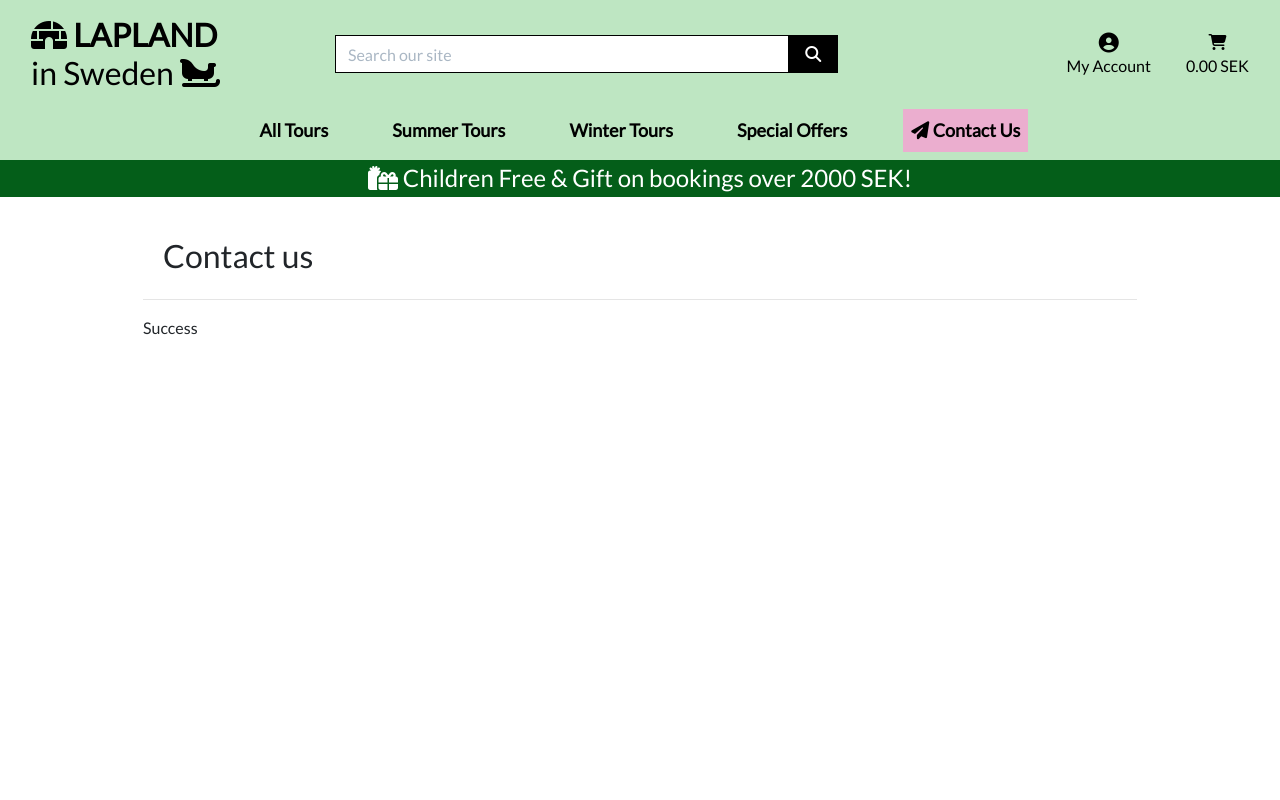
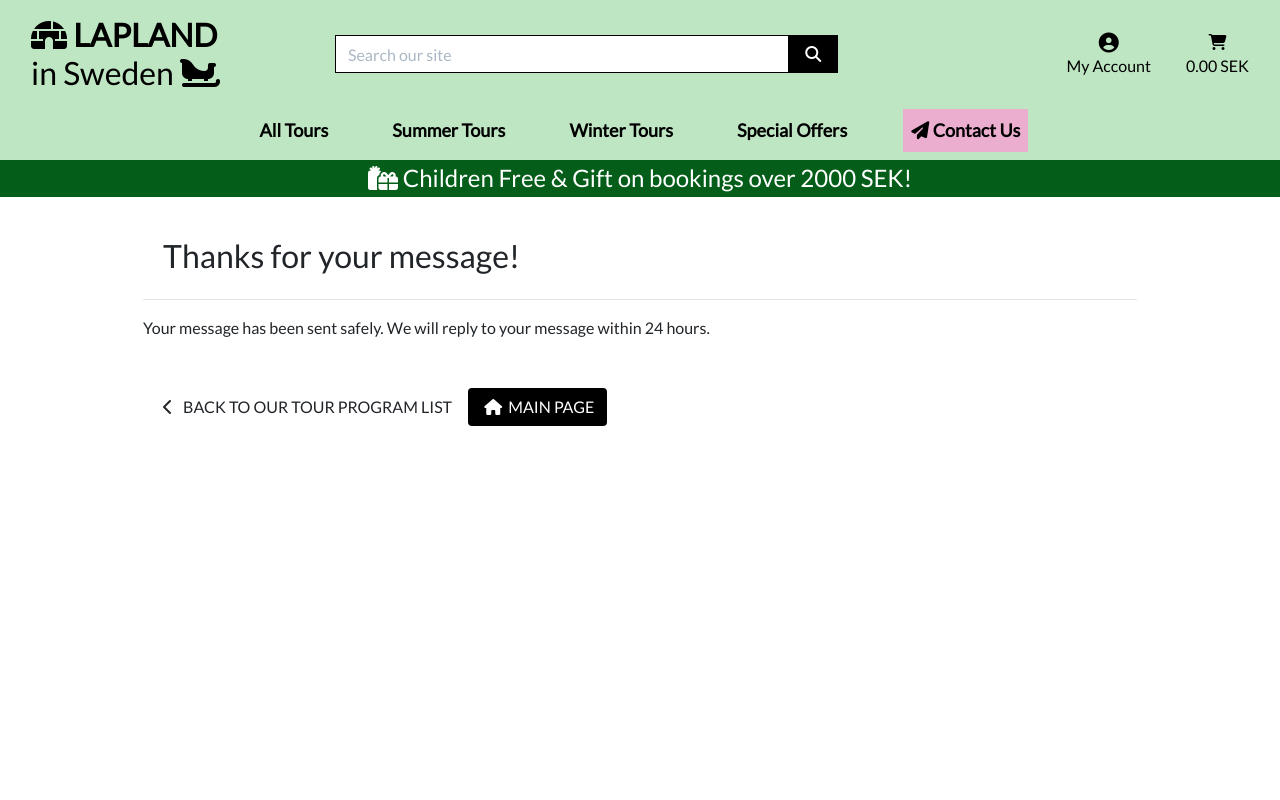
Before and after one commit to ss00831/milestone4, a Django app: template contact/templates/contact/contact_success.html in a window 1280 px wide. Run offline with Django 3.2, Linux system fonts and the light colour scheme; the template is opened without the code that fills it: values that come from a table or form of the project are taken from there, others are empty; parts of the project's set-up code (start-up, migrations or seed data) failed here and were passed over; some libraries are stand-ins or nearby versions.

Commit message:
Modified Readme.md and added notice of refund policy and contact success message

```diff
--- a/contact/templates/contact/contact_success.html
+++ b/contact/templates/contact/contact_success.html
@@ -1,42 +1,39 @@
-{% extends "base.html" %}
-{% load static %}
-
-{% block extra_css %}
-    <link rel="stylesheet" href="{% static 'profiles/css/profile.css' %}">
-{% endblock %}
-
-{% block page_header %}
+{% extends "base.html" %} {% load static %} {% block extra_css %}
+<link rel="stylesheet" href="{% static 'profiles/css/profile.css' %}" />
+{% endblock %} {% block page_header %}
 <div class="container header-container">
   <div class="row">
     <div class="col"></div>
   </div>
 </div>
-{% endblock %}
-
-{% block content %}
+{% endblock %} {% block content %}
 <div class="overlay"></div>
 <div class="container">
   <div class="row">
     <div class="col">
-                <hr>
-                <h2 class="logo-font mb-4 page-top">Contact us</h2>
-                <hr>
+      <hr />
+      <h2 class="logo-font mb-4 page-top">Thanks for your message!</h2>
+      <hr />
     </div>
   </div>
   <div class="row">
-            <div class="col-12 col-lg-3">
-            Success
-                <!--
-                <form class="mt-3" action="{% url 'profile' %}" method="POST" id="profile-update-form">
-                    {% csrf_token %}
-                    {{ form|crispy }}
-                    <button class="btn btn-black rounded-0 text-uppercase float-right">Update Information</button>
-                </form>-->
+    <div class="col-12">
+      Your message has been sent safely. We will reply to your message within 24 hours.
+    </div>
+    <div class="col-12">
+      <a href="{% url 'tourprograms' %}" class="btn mt-5">
+        <span class="icon">
+          <i class="fas fa-chevron-left"></i>
+        </span>
+        <span class="text-uppercase">Back to our tour program list</span>
+      </a>
+      <a href="/" class="btn btn-black mt-5">
+        <span class="icon">
+          <i class="fas fa-home"></i>
+        </span>
+        <span class="text-uppercase">main page</span>
+      </a>
     </div>
   </div>
-{% endblock %}
-
-{% block postloadjs %}
-    {{ block.super }}
-
-{% endblock %}
+  {% endblock %} {% block postloadjs %} {{ block.super }} {% endblock %}
+</div>
```
Also changed, not shown: checkout/static/checkout/css/checkout.css (+10 -0 lines), checkout/templates/checkout/checkout.html (+15 -2 lines), README.md. Lines whose indentation alone changed are shown as unchanged.
